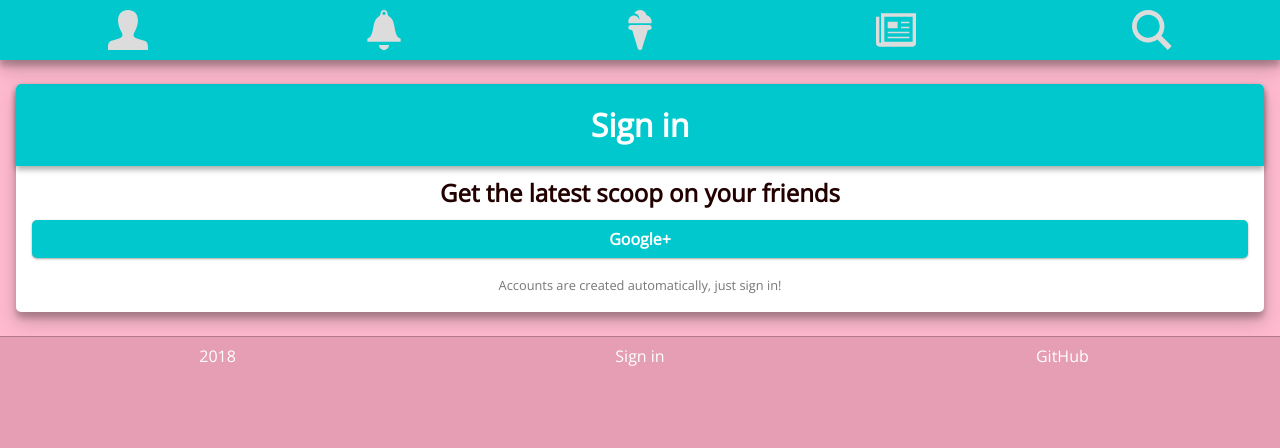
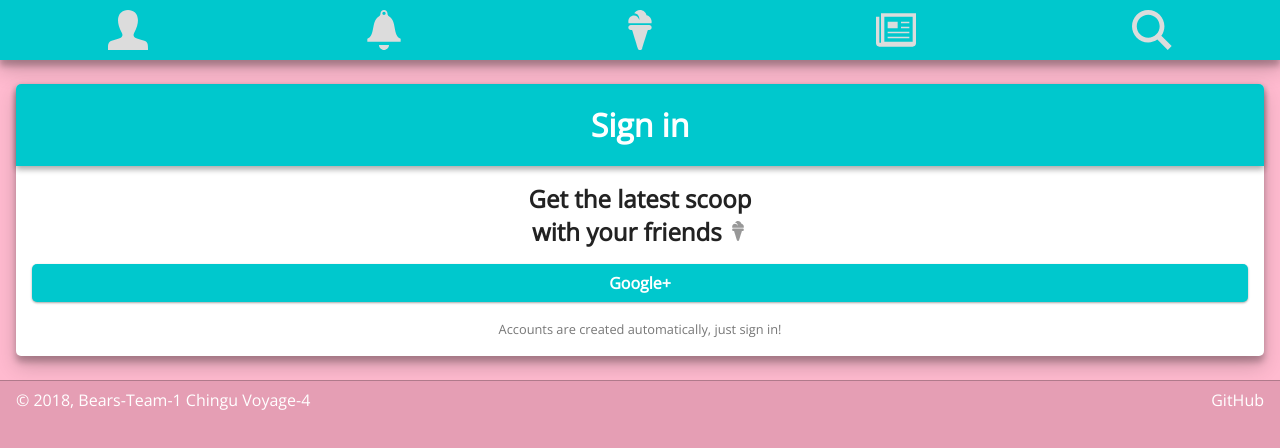
Before and after one commit to chingu-voyage4/Bears-Team-1, a React (Create React App) app: page /login in a window 1280 px wide. Shown: the top 448 px of the page. Built offline with nearby package versions, Linux system fonts and the light colour scheme.

Commit message:
Styling updates. Login and footer component revisions

```diff
--- a/src/App.css
+++ b/src/App.css
@@ -69,7 +69,7 @@ body {
   padding: 0px;
   font-family: "Open Sans", sans-serif;
   font-size: 16px;
-  color: #200;
+  color: #222;
   line-height: 22px;
   background: #e59eb4;
 }
@@ -106,37 +106,32 @@ body {
   filter: brightness(2);
 }
 
-.footer--list {
+.footer--container {
   background: #e59eb4;
   width: 100%;
   margin: 0;
   padding: 8px 0px 8px 0px;
   color: #ffffff;
-  text-align: center;
   border-top: 1px solid rgba(0, 0, 0, 0.23);
 }
 
-.footer--list ul {
-  list-style: none;
-  width: 100%;
-  margin: 0;
-  padding: 0;
+.footer {
+  margin: 0px 16px;
 }
 
-.footer--list li {
-  display: inline-block;
-  width: 33%;
-  margin: 0;
-  padding: 0;
+.footer span:last-child {
+  float: right;
 }
 
-.footer--list img {
-  width: 40px;
+.footer a {
+  color: #ffffff;
+  text-decoration: none;
+  transition: color 0.3s ease-in-out;
+  font-weight: normal;
 }
 
-.footer--list a {
-  color: #ffffff;
-  text-decoration: none;
+.footer a:hover {
+  color: #9edfe2;
 }
 
 .profile--container {
@@ -166,7 +161,7 @@ body {
   border-radius: 50%;
   height: 100px;
   width: 100px;
-  background: #200;
+  background: #222;
   box-shadow: 0 3px 6px rgba(0, 0, 0, 0.16), 0 3px 6px rgba(0, 0, 0, 0.23);
 }
 
@@ -180,7 +175,7 @@ body {
   font-weight: bold;
   font-family: "Open Sans", sans-serif;
   cursor: pointer;
-  transition: color 0.25s ease-in-out;
+  transition: color 0.3s ease-in-out;
 }
 
 .profile--button--edit-profile:hover {
@@ -232,7 +227,7 @@ body {
 
 .profile--stats li a {
   text-decoration: none;
-  color: #200;
+  color: #222;
 }
 
 .profile--stats-name {
@@ -244,7 +239,7 @@ body {
   font-weight: bold;
   text-decoration: none;
   color: #e59eb4;
-  transition: color 0.25s ease-in-out;
+  transition: color 0.3s ease-in-out;
 }
 
 .profile--stats-number:hover {
@@ -313,7 +308,7 @@ body {
   margin: 16px 0px;
   padding: 8px 16px;
   background: #e59eb4;
-  border: 0px solid #200;
+  border: 0px solid #222;
   color: #ffffff;
   border-radius: 5px;
   font-weight: bold;
@@ -335,7 +330,7 @@ body {
   margin: 16px 0px;
   padding: 8px 16px;
   background: #00c8cd;
-  border: 0px solid #200;
+  border: 0px solid #222;
   color: #ffffff;
   border-radius: 5px;
   font-weight: bold;
@@ -385,7 +380,7 @@ body {
   border-radius: 50%;
   height: 44px;
   width: 44px;
-  background: #200;
+  background: #222;
   display: block;
   margin-right: 16px;
 }
@@ -427,7 +422,7 @@ body {
   margin: 0px 0px 24px 0px;
   padding: 8px 16px;
   background: #00c8cd;
-  border: 0px solid #200;
+  border: 0px solid #222;
   color: #ffffff;
   border-radius: 5px;
   font-weight: bold;
@@ -449,7 +444,7 @@ body {
   margin: 0px 0px 24px 0px;
   padding: 8px 16px;
   background: #00c8cd;
-  border: 0px solid #200;
+  border: 0px solid #222;
   color: #ffffff;
   border-radius: 5px;
   font-weight: bold;
@@ -502,7 +497,7 @@ body {
   border-radius: 50%;
   height: 44px;
   width: 44px;
-  background: #200;
+  background: #222;
   display: block;
   margin-right: 16px;
   position: absolute;
@@ -521,7 +516,7 @@ body {
   font-size: 16px;
   font-weight: bold;
   color: #00c8cd;
-  transition: color 0.25s ease-in-out;
+  transition: color 0.3s ease-in-out;
 }
 
 .feed--username:hover {
@@ -574,6 +569,11 @@ body {
   float: right;
   padding: 0;
   margin: -16px 0px 0px 0px;
+  transition: color 0.3s ease-in-out;
+}
+
+.feed--delete-button:hover {
+  color: #00c8cd;
 }
 
 .feed--button-selected {
@@ -590,7 +590,7 @@ body {
   margin: 0;
   padding: 0;
   text-align: center;
-  color: #200;
+  color: #222;
   box-shadow: 0 10px 20px rgba(0, 0, 0, 0.19), 0 6px 6px rgba(0, 0, 0, 0.23);
   border-radius: 5px;
 }
@@ -697,7 +697,7 @@ body {
   border-radius: 50%;
   height: 44px;
   width: 44px;
-  background: #200;
+  background: #222;
   display: block;
   margin-right: 16px;
 }
@@ -705,7 +705,7 @@ body {
 .search--username {
   color: #00c8cd;
   font-weight: bold;
-  transition: color 0.25s ease-in-out;
+  transition: color 0.3s ease-in-out;
 }
 
 .search--username:hover {
@@ -722,7 +722,7 @@ body {
   margin: 0;
   padding: 0;
   text-align: center;
-  color: #200;
+  color: #222;
   box-shadow: 0 10px 20px rgba(0, 0, 0, 0.19), 0 6px 6px rgba(0, 0, 0, 0.23);
   border-radius: 5px;
 }
@@ -739,6 +739,9 @@ body {
 .login--conversion-message {
   font-size: 24px;
   font-weight: bold;
+  line-height: 33px;
+  text-align: center;
+  margin: 0px 16px;
 }
 
 .login--container--signin-buttons {
@@ -783,6 +786,10 @@ body {
   padding: 0px 0px 16px 0px;
 }
 
+.login--icon {
+  height: 20px;
+}
+
 .scoop--container {
   background: #ffbacf;
   padding: 24px 16px;
@@ -793,7 +800,7 @@ body {
   margin: 0;
   padding: 0;
   text-align: center;
-  color: #200;
+  color: #222;
   box-shadow: 0 10px 20px rgba(0, 0, 0, 0.19), 0 6px 6px rgba(0, 0, 0, 0.23);
   border-radius: 5px;
 }
--- a/src/components/Footer.js
+++ b/src/components/Footer.js
@@ -4,16 +4,17 @@ class Footer extends Component {
   render() {
     return (
       <div className="footer--container">
-        <ul className="footer--list">
-          <li>2018</li>
-          <li>
-            {" "}
-            <Link to="/login">Sign in</Link>
-          </li>
-          <li>
+        <div className="footer">
+          <span>
+            &copy; {new Date().getFullYear()},{" "}
+            <a href="https://github.com/chingu-voyage4/Bears-Team-1">
+              Bears-Team-1 Chingu Voyage-4
+            </a>
+          </span>
+          <span>
             <a href="https://github.com/chingu-voyage4/Bears-Team-1">GitHub</a>
-          </li>
-        </ul>
+          </span>
+        </div>
       </div>
     );
   }
--- a/src/components/Login.js
+++ b/src/components/Login.js
@@ -1,5 +1,6 @@
 import React, { Component } from "react";
 import { Link } from "react-router-dom";
+import post from "../assets/iconmonstr-candy-27.svg";
 
 class Login extends Component {
   render() {
@@ -8,7 +9,8 @@ class Login extends Component {
         <div className="login">
           <h1 className="login--header">Sign in</h1>
           <div className="login--conversion-message">
-            Get the latest scoop on your friends
+            Get the latest scoop <br />with your friends{" "}
+            <img src={post} alt="Scoop" className="login--icon" />
           </div>
           <div className="login--container--signin-buttons">
             <a
--- a/src/styles/components/_footer.scss
+++ b/src/styles/components/_footer.scss
@@ -2,36 +2,30 @@
 //// FOOTER COMPONENT STYLES
 ///////////////////////////////
 
-.footer--list {
+.footer--container {
   background: $brand-color-pink;
   width: 100%;
   margin: 0;
   padding: 8px 0px 8px 0px;
   color: $brand-color-white;
-  text-align: center;
   border-top: 1px solid rgba(0, 0, 0, 0.23);
-  //box-shadow: 0 10px 20px rgba(0,0,0,0.19), 0 6px 6px rgba(0,0,0,0.23);
 }
 
-.footer--list ul {
-  list-style: none;
-  width: 100%;
-  margin: 0;
-  padding: 0;
+.footer {
+  margin: 0px 16px;
 }
 
-.footer--list li {
-  display: inline-block;
-  width: 33%;
-  margin: 0;
-  padding: 0;
+.footer span:last-child {
+  float: right;
 }
 
-.footer--list img {
-  width: 40px;
+.footer a {
+  color: $brand-color-white;
+  text-decoration: none;
+  transition: color 0.3s ease-in-out;
+  font-weight: normal;
 }
 
-.footer--list a {
-  color: $brand-color-white;
-  text-decoration: none;
+.footer a:hover {
+  color: $brand-color-lightgreen;
 }
--- a/src/styles/components/_login.scss
+++ b/src/styles/components/_login.scss
@@ -29,6 +29,9 @@
 .login--conversion-message {
   font-size: $font-size * 1.5;
   font-weight: bold;
+  line-height: $line-height * 1.5;
+  text-align: center;
+  margin: 0px 16px;
 }
 
 .login--container--signin-buttons {
@@ -72,3 +75,7 @@
   margin: 0;
   padding: 0px 0px 16px 0px;
 }
+
+.login--icon {
+  height: 20px;
+}
--- a/src/styles/components/_profile.scss
+++ b/src/styles/components/_profile.scss
@@ -43,7 +43,7 @@
   font-weight: bold;
   font-family: $main-font;
   cursor: pointer;
-  transition: color 0.25s ease-in-out;
+  transition: color 0.3s ease-in-out;
 }
 
 .profile--button--edit-profile:hover {
@@ -107,7 +107,7 @@
   font-weight: bold;
   text-decoration: none;
   color: $brand-color-pink;
-  transition: color 0.25s ease-in-out;
+  transition: color 0.3s ease-in-out;
 }
 
 .profile--stats-number:hover {
--- a/src/styles/components/_search.scss
+++ b/src/styles/components/_search.scss
@@ -131,7 +131,7 @@
 .search--username {
   color: $brand-color-green;
   font-weight: bold;
-  transition: color 0.25s ease-in-out;
+  transition: color 0.3s ease-in-out;
 }
 
 .search--username:hover {
--- a/src/styles/helpers/_variables.scss
+++ b/src/styles/helpers/_variables.scss
@@ -1,5 +1,5 @@
 //COLOR PALLETE
-$brand-color-black: #200;
+$brand-color-black: #222;
 $brand-color-gray: #777;
 $brand-color-lightgray: #d3d3d3;
 $brand-color-white: #ffffff;
```
Also changed, not shown: src/styles/components/_feed.scss (+6 -1 lines).
